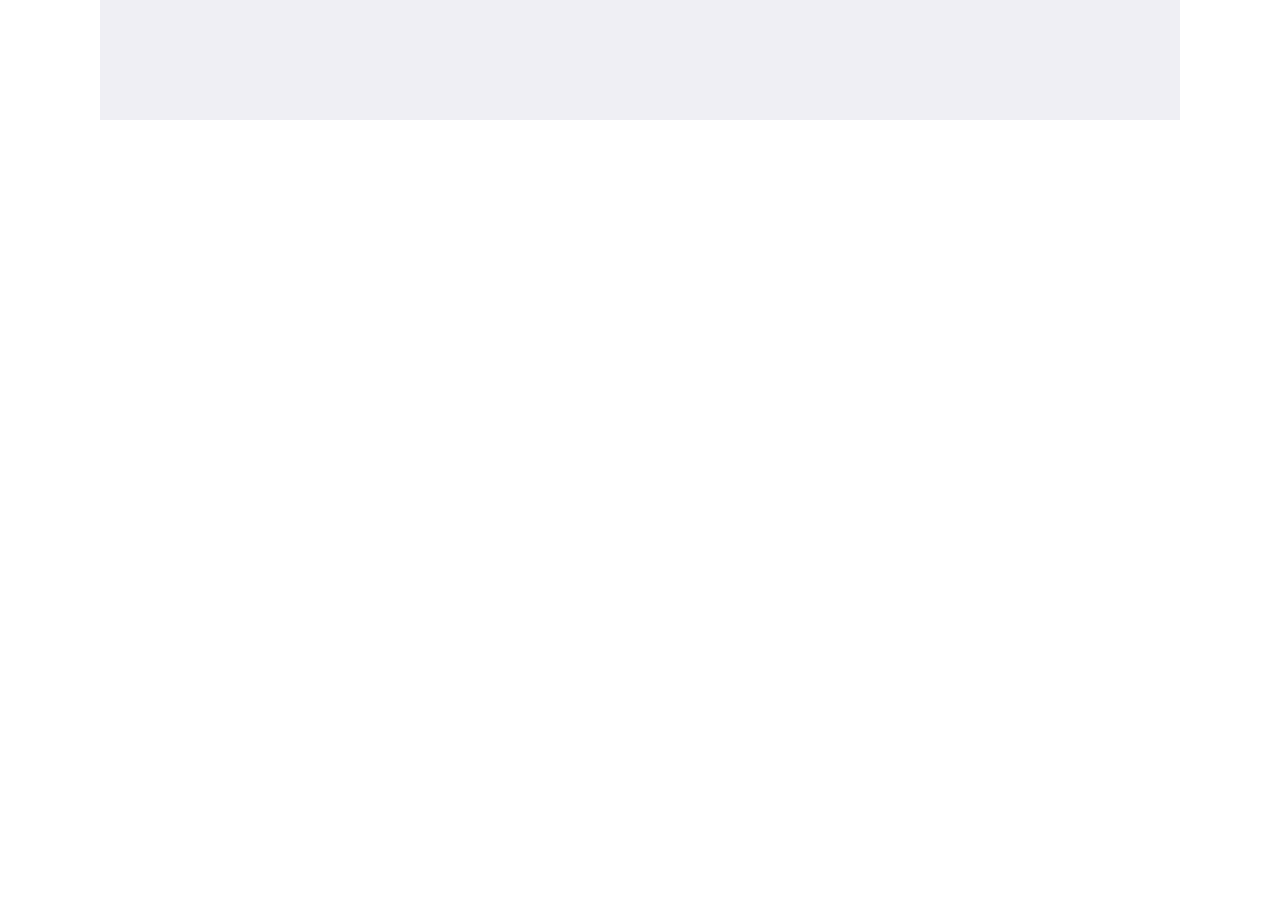
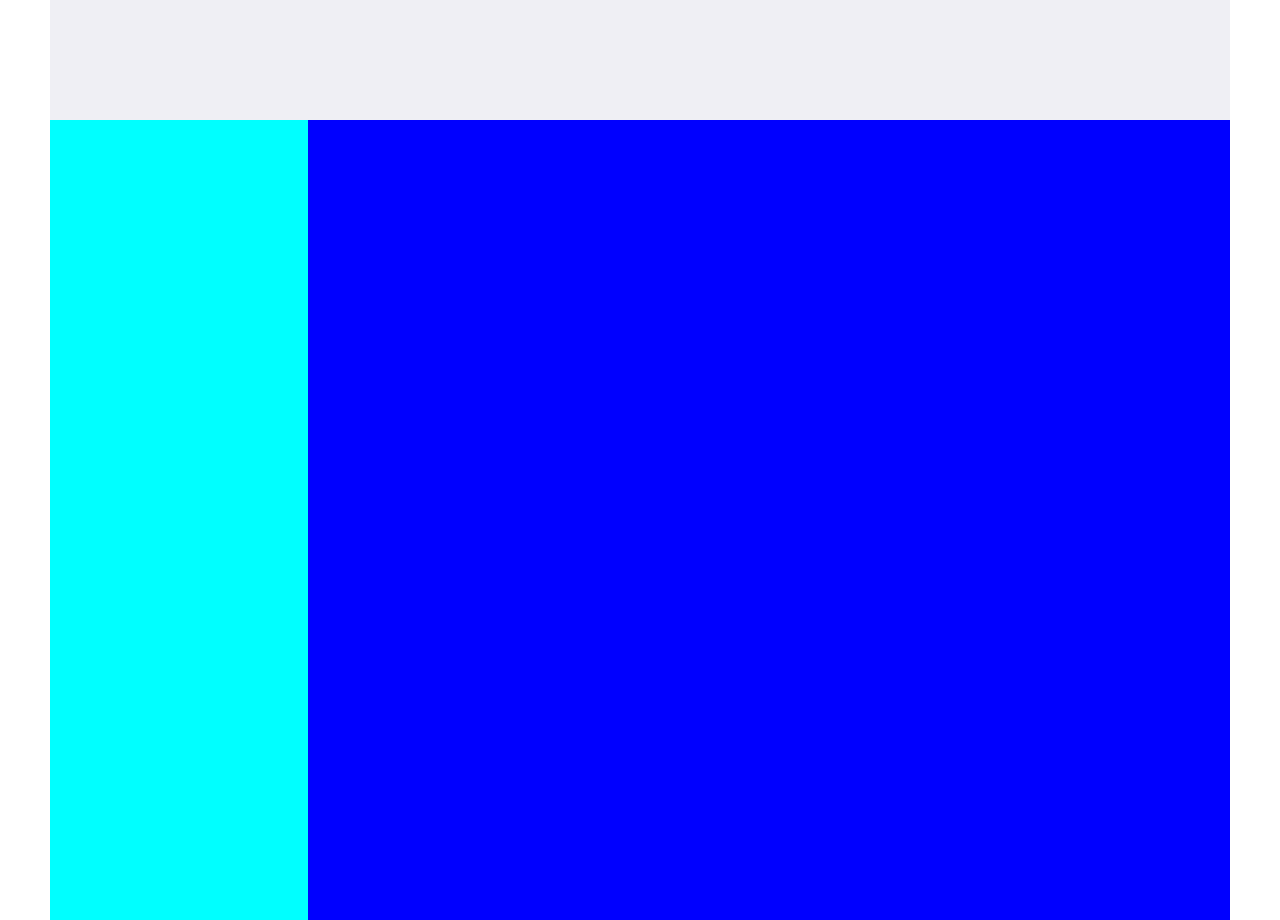
Before and after one commit to NeverNoSleepTeam/FE_Team, a Next.js app in the folder pgmg/: page / in a window 1280 px wide. Shown: the part 360-1280 px from the top of the page. Before the commit the page ends 800 px from the top, so only its background shows below. Built offline with nearby package versions, Linux system fonts and the light colour scheme; a web font is replaced by a local one.

Commit message:
design : main layout ing...

```diff
--- a/pgmg/src/app/page.tsx
+++ b/pgmg/src/app/page.tsx
@@ -1,3 +1,5 @@
+import layout from '@/app/styles/_layout.module.scss';
+import style from '@/app/styles/mainLayout.module.scss';
 import Banner from './_component/Banner';
 import Header from './_component/Header';
 
@@ -5,7 +7,17 @@ export default function Home() {
 	return (
 		<>
 			<Header />
-			<Banner />
+			<main>
+				<Banner />
+				<div>
+					<div className={layout.container}>
+						<div className={style.wrap}>
+							<section className={style.leftSection}></section>
+							<section className={style.contentSection}></section>
+						</div>
+					</div>
+				</div>
+			</main>
 		</>
 	);
 }
--- a/pgmg/src/app/styles/_layout.module.scss
+++ b/pgmg/src/app/styles/_layout.module.scss
@@ -1,14 +1,18 @@
 @import './mixins.module';
+
+.container {
+	padding: 0 10rem;
+}
 
 @include desktop {
 	.container {
-		padding: 0 10rem;
+		padding: 0 5rem;
 	}
 }
 
 @include tablet {
 	.container {
-		padding: 0 3rem;
+		padding: 0 2.5rem;
 	}
 }
 
--- a/pgmg/src/app/styles/_mixins.module.scss
+++ b/pgmg/src/app/styles/_mixins.module.scss
@@ -1,6 +1,6 @@
 $mobile: 767px;
 $tablet: 1023px;
-$desktop: 1439px;
+$desktop: 1299px;
 
 @mixin desktop {
 	@media all and (max-width: #{$desktop}) {
--- /dev/null
+++ b/pgmg/src/app/styles/mainLayout.module.scss
@@ -0,0 +1,15 @@
+.wrap {
+	display: flex;
+
+	.leftSection {
+		width: 28rem;
+		height: 100dvh;
+		background: #0ff;
+	}
+
+	.contentSection {
+		width: 100rem;
+		height: 100dvh;
+		background: #00f;
+	}
+}
```
